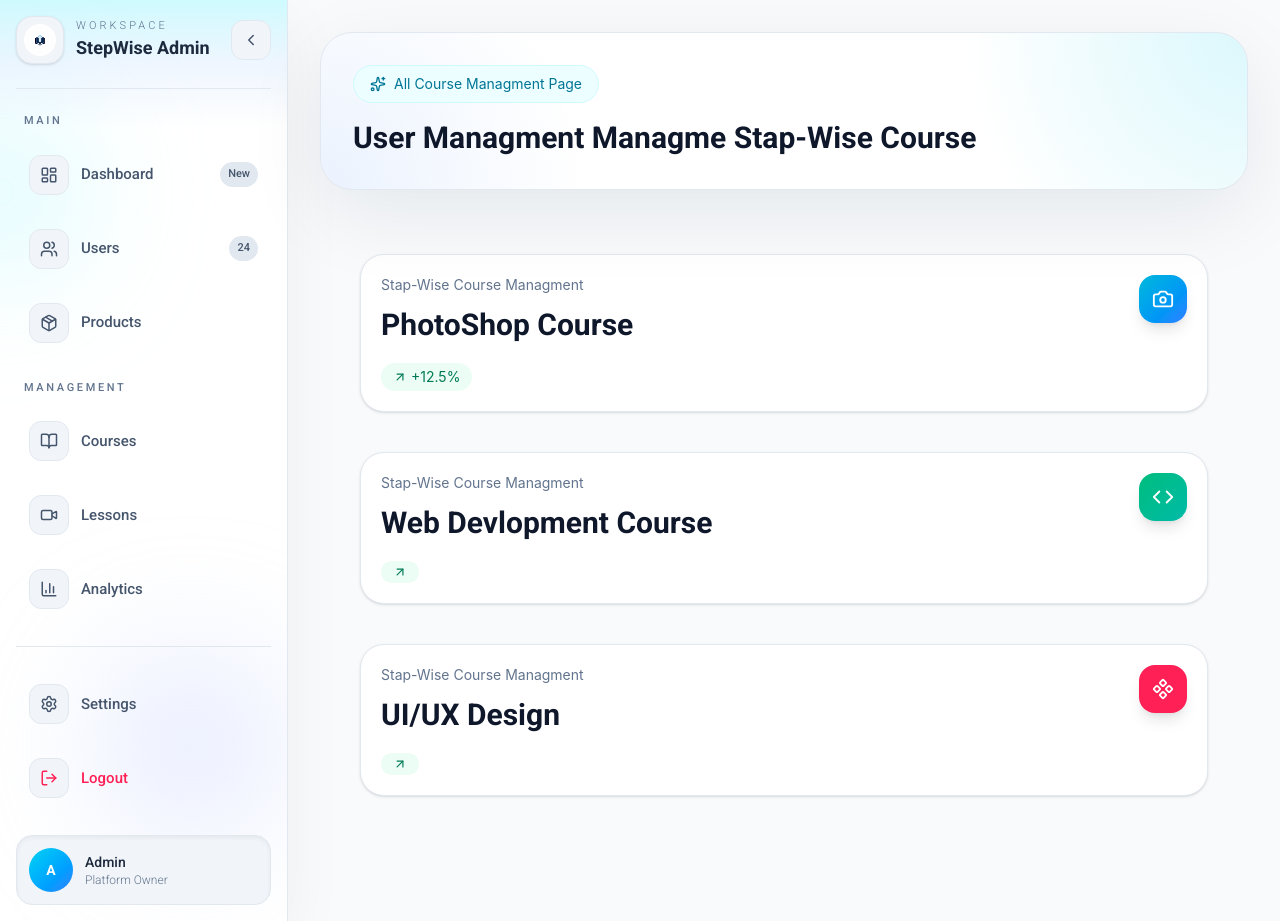
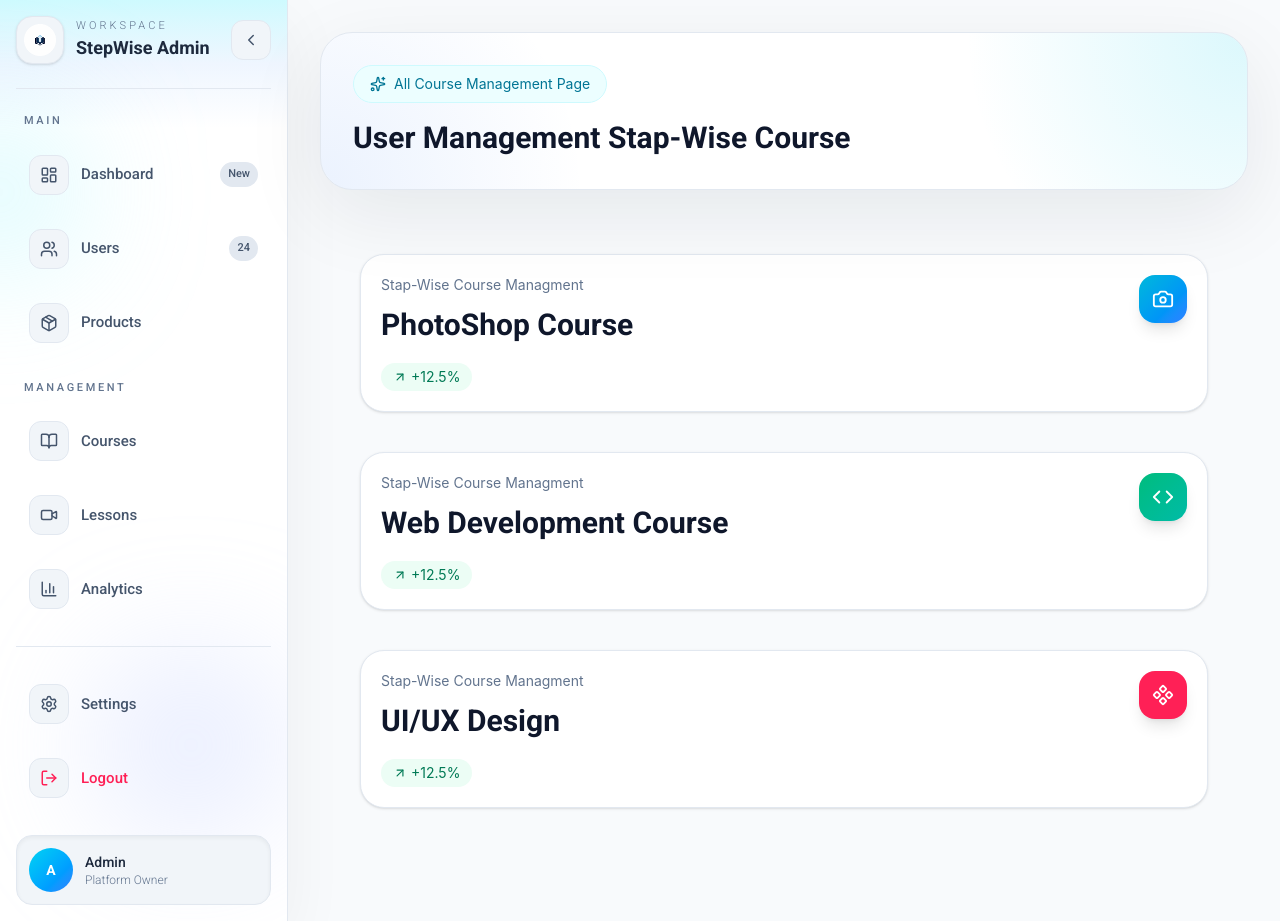
Before and after one commit to Step-Wise-Roadmaps/Step-Wise, a React (Vite) app in the folder Frontend/: page /admin-dashboard/delete-course in a window 1280 px wide. Built offline with nearby package versions, Linux system fonts and the light colour scheme; no server answers; sample sign-in values are in the browser's storage.

Commit message:
feat: add CourseDele file

```diff
--- a/Frontend/src/App.jsx
+++ b/Frontend/src/App.jsx
@@ -14,6 +14,7 @@ import CourseManagement from "./page/CourseManagement"
 // components
 import AddCourse from "./components/CourseManagement/AddCourse";
 import DeleteCourse from "./components/CourseManagement/DeleteCourse";
+import CourseDele from "./components/CourseManagement/CourseDele";
 
 // layot
 import AdminDashboardLayout from "./layout/AdminDashboardLayout";
@@ -40,6 +41,7 @@ function App() {
                         <Route path="course" element={<CourseManagement />} />
                         <Route path="add-course" element={<AddCourse />} />
                         <Route path="delete-course" element={<DeleteCourse />} />
+                        <Route path="design/:id" element={<CourseDele />} />
                     </Route>
                 </Route>
             </Routes>
--- /dev/null
+++ b/Frontend/src/components/CourseManagement/CourseDele.jsx
@@ -0,0 +1,14 @@
+import { useParams } from 'react-router-dom';
+
+function CourseDele() {
+
+    const { id } = useParams();
+
+    return(
+        <>
+            <h1>{id}</h1>
+        </>
+    )
+}
+
+export default CourseDele;
--- a/Frontend/src/components/CourseManagement/DeleteCourse.jsx
+++ b/Frontend/src/components/CourseManagement/DeleteCourse.jsx
@@ -1,13 +1,25 @@
 import { useDispatch, useSelector } from 'react-redux';
 import { useEffect } from 'react';
+import { useNavigate } from 'react-router-dom';
+
 import { getDesign, deleteCourse } from '../../features/auth/adminDashboardSlice';
 
-import { Trash2, Sparkles, BookOpen, ArrowUpRight, Camera, Code, Component } from "lucide-react";
+import {
+    Trash2,
+    Sparkles,
+    ArrowUpRight,
+    Camera,
+    Code,
+    Component
+} from "lucide-react";
 
 function DeleteCourse() {
     const dispatch = useDispatch();
+    const navigate = useNavigate();
 
-    const { designs, courses, isLoading } = useSelector((state) => state.admin);
+    const { designs, courses, isLoading } = useSelector(
+        (state) => state.admin
+    );
 
     useEffect(() => {
         dispatch(getDesign(1));
@@ -15,71 +27,89 @@ function DeleteCourse() {
 
     const handleDelete = (id) => {
         dispatch(deleteCourse(id));
-    }
+    };
 
     const stats = [
         {
-            id: "PhotoShop",
+            id: 1,
             title: "Stap-Wise Course Managment",
             value: "PhotoShop Course",
-            change: "+12.5%",
-            // note: "New Course this month",
             icon: Camera,
             tone: "from-cyan-500 to-blue-500",
         },
         {
-            id: "Web Devlopment",
+            id: 2,
             title: "Stap-Wise Course Managment",
-            value: "Web Devlopment Course",
-            // note: "Published and visible",
+            value: "Web Development Course",
             icon: Code,
             tone: "from-emerald-500 to-teal-500",
         },
         {
-            id: "UI/UX Design",
+            id: 3,
             title: "Stap-Wise Course Managment",
             value: "UI/UX Design",
-            // note: "Published and visible",
             icon: Component,
             tone: "bg-rose-500",
         },
     ];
 
+    const handleCardClick = (id) => {
+        dispatch(getDesign(id));
+
+        // optional navigation
+        navigate(`/admin-dashboard/design/${id}`);
+    };
+
     return (
         <>
             <div className='mx-auto flex w-full max-w-8xl flex-col gap-6 p-4 pt-20 md:p-6 md:pt-6 lg:p-8'>
+
                 <section className='relative overflow-hidden rounded-[2rem] border border-slate-200 bg-white p-6 shadow-[0_24px_80px_rgba(15,23,42,0.08)] md:p-8'>
+
                     <div className="absolute inset-0 bg-[radial-gradient(circle_at_top_right,_rgba(34,211,238,0.16),_transparent_30%),radial-gradient(circle_at_bottom_left,_rgba(59,130,246,0.10),_transparent_28%)]" />
 
                     <div className='relative flex flex-col gap-6 lg:flex-row lg:items-center lg:justify-between'>
                         <div className='max-w-2xl space-y-4'>
+
                             <div className="inline-flex items-center gap-2 rounded-full border border-cyan-100 bg-cyan-50 px-4 py-2 text-sm text-cyan-700">
                                 <Sparkles size={16} />
-                                    All Course Managment Page
+                                All Course Management Page
                             </div>
 
                             <div className='space-y-5'>
-                                    <h1 className='roboto-bold text-2xl leading-tight text-slate-900 md:text-3xl'>User Managment Managme Stap-Wise Course</h1>
+                                <h1 className='roboto-bold text-2xl leading-tight text-slate-900 md:text-3xl'>
+                                    User Management Stap-Wise Course
+                                </h1>
                             </div>
+
                         </div>
                     </div>
                 </section>
 
                 <div className="mx-auto flex w-full max-w-8xl flex-col gap-6 p-4 pt-20 md:p-6 md:pt-6 lg:p-10">
+
                     <section className="grid gap-10 md:grid-cols-1 cursor-pointer">
+
                         {stats.map((stat) => {
                             const Icon = stat.icon;
 
                             return (
                                 <article
                                     key={stat.id}
-                                    onClick={() => navigate(itemRoutes[stat.id])}
-                                    className="rounded-3xl border border-slate-200 bg-white p-5 shadow-sm transition-transform duration-300 hover:-translate-y-1">
+                                    onClick={() => handleCardClick(stat.id)}
+                                    className="rounded-3xl border border-slate-200 bg-white p-5 shadow-sm transition-transform duration-300 hover:-translate-y-1"
+                                >
 
                                     <div className="flex items-start justify-between gap-4">
+
                                         <div>
-                                            <p className="text-sm text-slate-500">{stat.title}</p>
-                                            <h2 className="mt-3 roboto-bold text-3xl text-slate-900">{stat.value}</h2>
+                                            <p className="text-sm text-slate-500">
+                                                {stat.title}
+                                            </p>
+
+                                            <h2 className="mt-3 roboto-bold text-3xl text-slate-900">
+                                                {stat.value}
+                                            </h2>
                                         </div>
 
                                         <div
@@ -87,19 +117,24 @@ function DeleteCourse() {
                                         >
                                             <Icon size={22} />
                                         </div>
+
                                     </div>
 
                                     <div className="mt-5 flex items-center justify-between gap-3">
+
                                         <span className="inline-flex items-center gap-1 rounded-full bg-emerald-50 px-3 py-1 text-sm text-emerald-700">
                                             <ArrowUpRight size={14} />
-                                            {stat.change}
+                                            +12.5%
                                         </span>
-                                        <p className="text-xs text-slate-500">{stat.note}</p>
+
                                     </div>
+
                                 </article>
                             );
                         })}
+
                     </section>
+
                 </div>
 
             </div>
@@ -107,4 +142,4 @@ function DeleteCourse() {
     );
 }
 
-export default DeleteCourse
+export default DeleteCourse;
```
Lines whose indentation alone changed are shown as unchanged.
